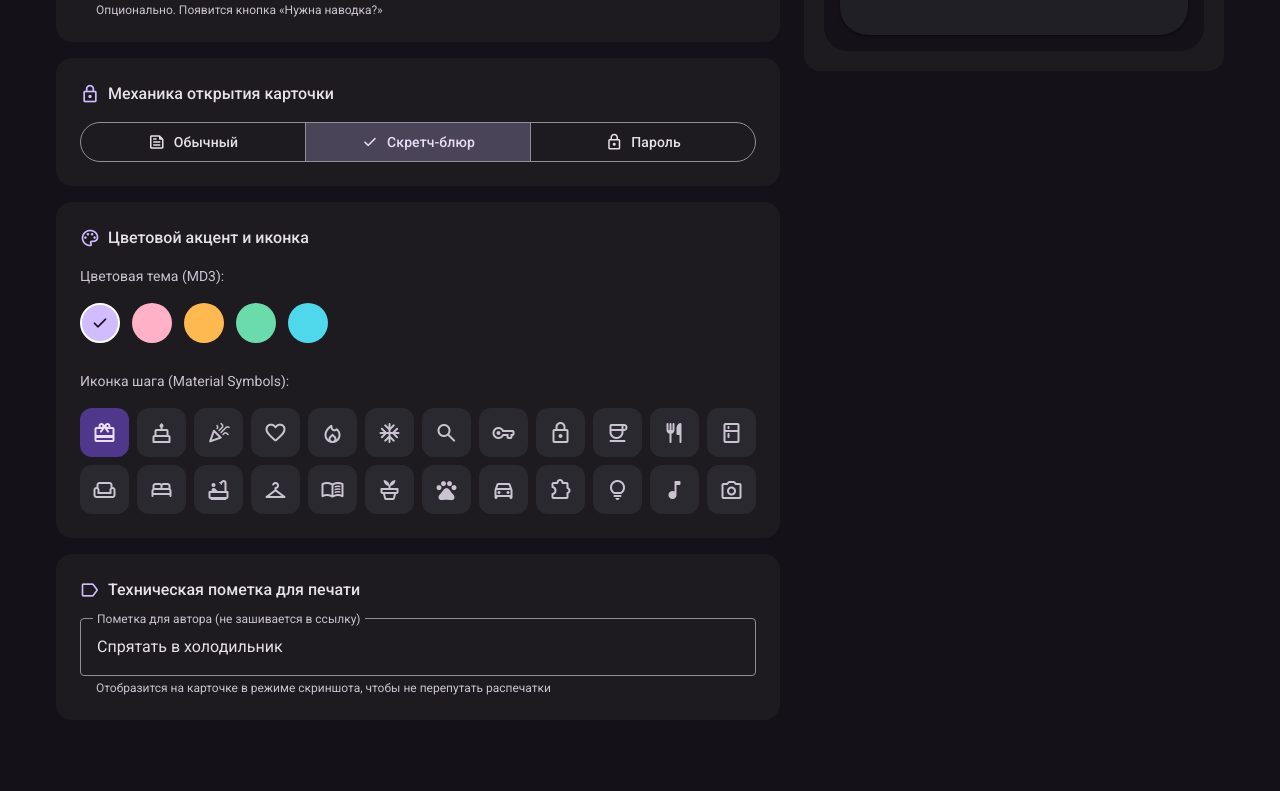
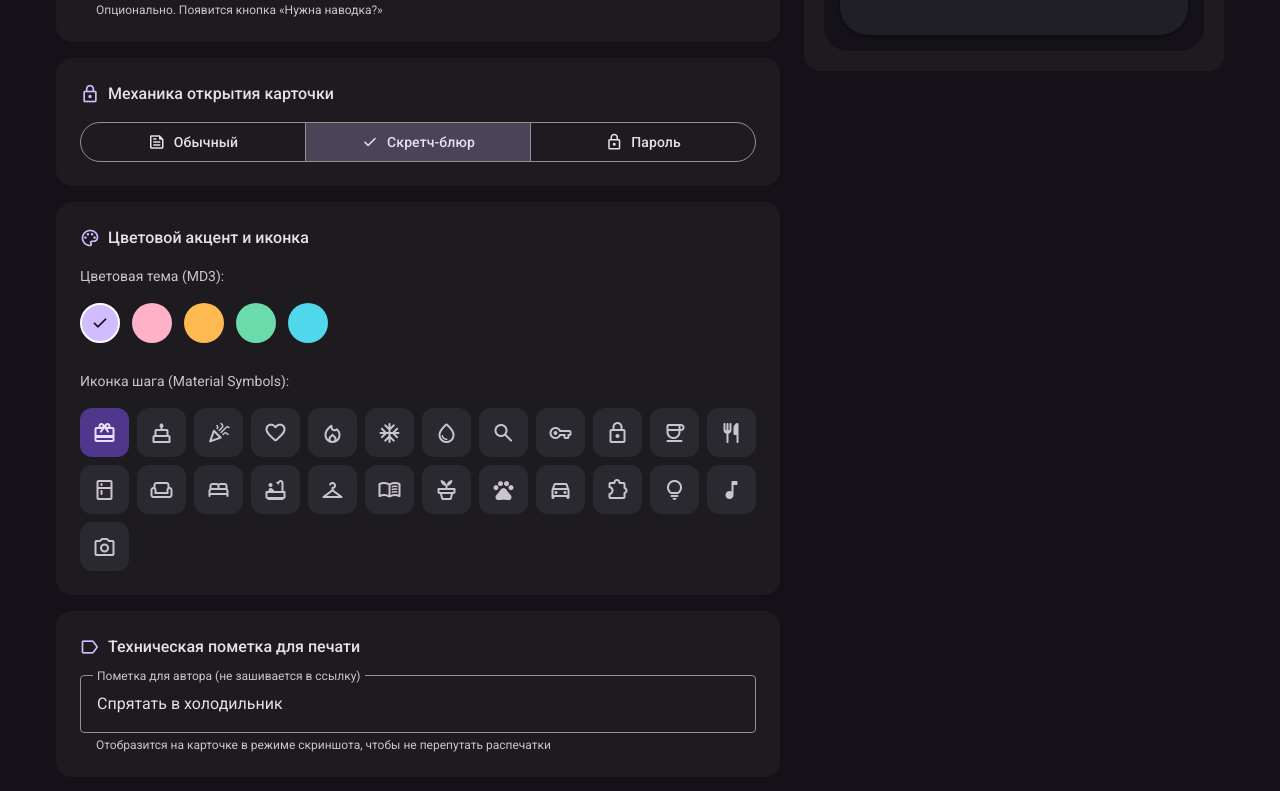
Before and after one commit to andreevgs/qr-crumbs, a React (Vite) app: page / in a window 1280 px wide. Shown: the part 520-1311 px from the top of the page. Before the commit the page ends 1264 px from the top, so only its background shows below. Built offline with nearby package versions, Linux system fonts and the light colour scheme.

Commit message:
feat(icons): add water_drop icon to icon picker and types

```diff
--- a/src/components/md3/Icon.tsx
+++ b/src/components/md3/Icon.tsx
@@ -18,6 +18,7 @@ export const ICON_OPTIONS: IconOption[] = [
   { id: 'favorite', label: 'Сердце' },
   { id: 'local_fire_department', label: 'Огонь / Тепло' },
   { id: 'ac_unit', label: 'Снежинка / Мороз' },
+  { id: 'water_drop', label: 'Капля / Вода' },
   { id: 'search', label: 'Поиск / Лупа' },
   { id: 'vpn_key', label: 'Ключ' },
   { id: 'lock', label: 'Замок' },
--- a/src/types.ts
+++ b/src/types.ts
@@ -7,6 +7,7 @@ export type StepIcon =
   | 'celebration'
   | 'local_fire_department'
   | 'ac_unit'
+  | 'water_drop'
   | 'search'
   | 'vpn_key'
   | 'lock'
--- a/src/utils/codec.ts
+++ b/src/utils/codec.ts
@@ -11,6 +11,8 @@ const LEGACY_ICON_MAP: Record<string, string> = {
   heart: 'favorite',
   key: 'vpn_key',
   sparkles: 'celebration',
+  drop: 'water_drop',
+  water: 'water_drop',
 };
 
 /**
```
